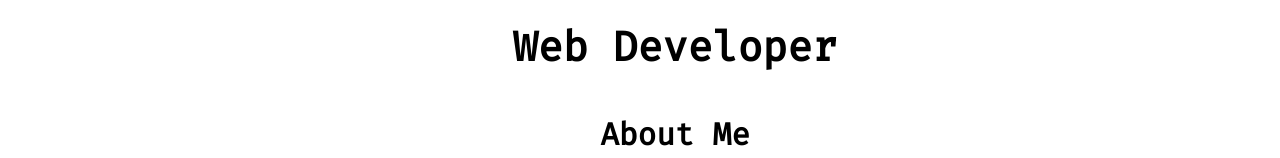
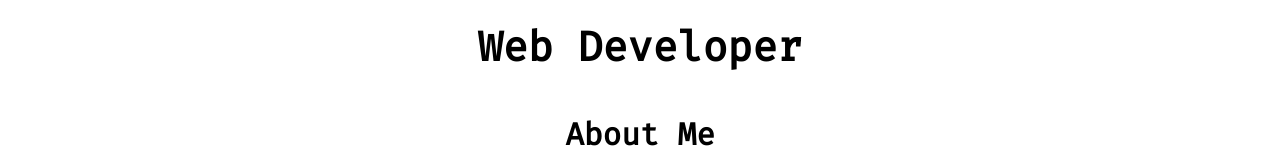
Before and after one commit to bmw2621/portfolio, a Gatsby site: page / in a window 1280 px wide. Shown: the part 800-958 px from the top of the page. Built offline with nearby package versions, Linux system fonts and the light colour scheme; Gatsby itself is replaced by a stand-in of ours.

Commit message:
Fix margin in base style

```diff
--- a/src/styles/styles.scss
+++ b/src/styles/styles.scss
@@ -70,9 +70,6 @@ main {
   &>*{
     max-width: 1120px;
     margin: 20px 10px;
-    @media only screen and (min-width: 1120px){
-      margin-left: calc(50vw - 560px);
-    }
   }
 }
 
```
Also changed, not shown: src/styles/styles.css, 1 other file.
